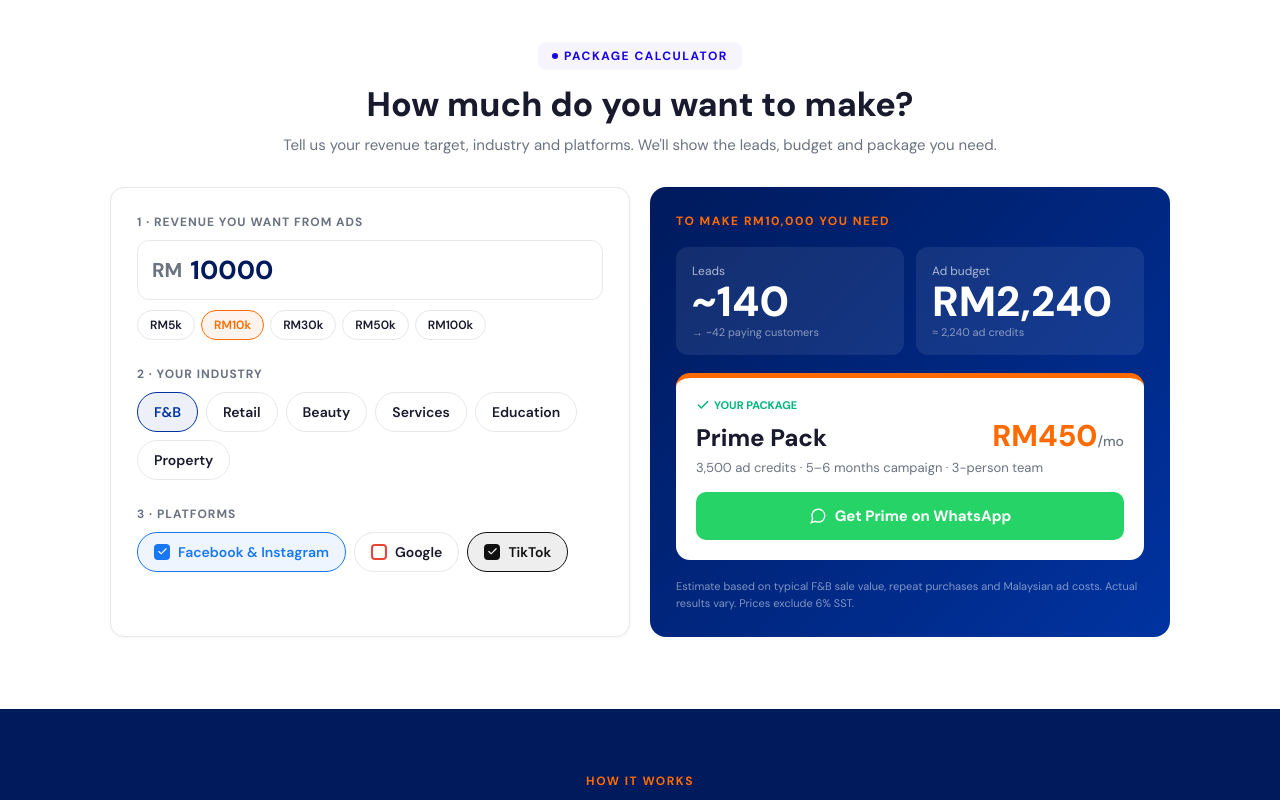
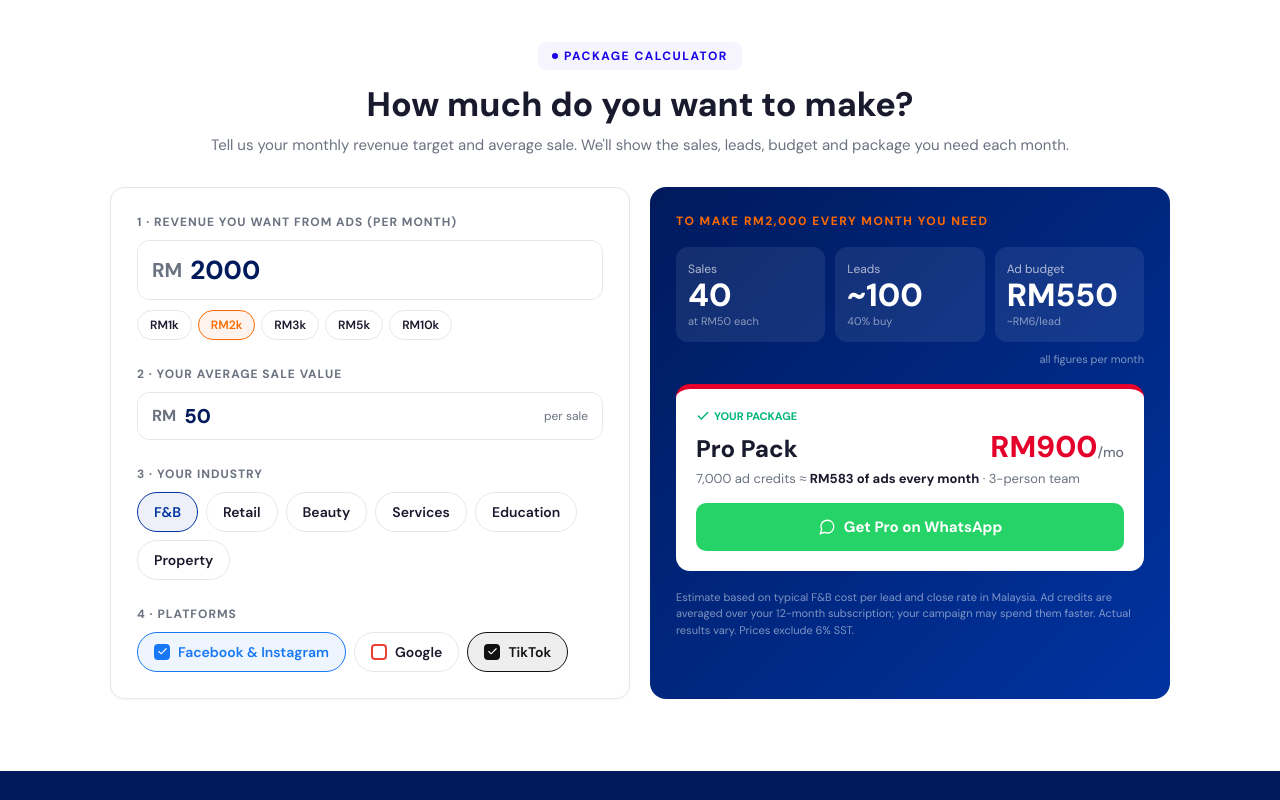
Before and after one commit to vincentvtvt/unifi-dms, a React (Vite) app: page /dms in a window 1280 px wide. Shown: the part 1840-2640 px from the top of the page. Built offline with nearby package versions, Linux system fonts and the light colour scheme.

Commit message:
Update DigitalMarketing.jsx

```diff
--- a/src/pages/DigitalMarketing.jsx
+++ b/src/pages/DigitalMarketing.jsx
@@ -13,37 +13,40 @@ const PLANS = [
 ];
 
 /* ═══ CALCULATOR SETTINGS — edit here ═══
-   Cost per lead (RM) per platform, Malaysian SME estimates (mid-range).
-   Industry: mult = cost multiplier, deal = avg sale (RM), repeat = purchases per
-   customer in 12 months, close = % of leads that buy. */
+   INDUSTRY: cpl = cost per lead on Facebook (RM), close = % of leads that buy,
+   deal = default sale value (customer can change it).
+   PLATFORM: x = cost-per-lead multiplier vs Facebook. */
+const INDUSTRY = {
+  "F&B":       {cpl:5,  close:40, deal:50},
+  "Retail":    {cpl:8,  close:20, deal:150},
+  "Beauty":    {cpl:12, close:25, deal:200},
+  "Services":  {cpl:20, close:15, deal:800},
+  "Education": {cpl:25, close:10, deal:2500},
+  "Property":  {cpl:35, close:2,  deal:10000},
+};
 const PLATFORM = {
-  fb:     {name:"Facebook & Instagram", color:"#1877F2", cpl:16},
-  google: {name:"Google",               color:"#EA4335", cpl:36},
-  tiktok: {name:"TikTok",               color:"#111111", cpl:24},
+  fb:     {name:"Facebook & Instagram", color:"#1877F2", x:1.0},
+  google: {name:"Google",               color:"#EA4335", x:1.8},
+  tiktok: {name:"TikTok",               color:"#111111", x:1.2},
 };
-const INDUSTRY = {
-  "F&B":       {mult:0.8, deal:40,    repeat:6, close:30},
-  "Retail":    {mult:0.9, deal:150,   repeat:2, close:20},
-  "Beauty":    {mult:1.0, deal:200,   repeat:3, close:25},
-  "Services":  {mult:1.1, deal:800,   repeat:1, close:15},
-  "Education": {mult:1.2, deal:2500,  repeat:1, close:10},
-  "Property":  {mult:1.6, deal:10000, repeat:1, close:2},
-};
-const REVENUE_PRESETS = [5000,10000,30000,50000,100000];
+const REVENUE_PRESETS = [1000,2000,3000,5000,10000];
+/* DMS credits are spread over the 12 months you pay → average ad budget per month */
+const adPerMonth = p => Math.round(p.cr/12);
 
-/* revenue target → customers → leads → ad budget → smallest plan that covers it */
-function plan(revenue, industry, platforms){
+/* monthly revenue → sales → leads → monthly ad budget → smallest plan that covers it */
+function plan(revenue, deal, industry, platforms){
   const ind = INDUSTRY[industry];
   const keys = platforms.length ? platforms : ["fb"];
-  const cpl = keys.reduce((a,k)=>a+PLATFORM[k].cpl,0)/keys.length*ind.mult;
-  const customers = Math.ceil(revenue/(ind.deal*ind.repeat));
-  const leads = Math.ceil(customers/(ind.close/100));
+  const cpl = ind.cpl * keys.reduce((a,k)=>a+PLATFORM[k].x,0)/keys.length;
+  const sales = Math.ceil(revenue/Math.max(1,deal));
+  const leads = Math.ceil(sales/(ind.close/100));
   const budget = Math.ceil(leads*cpl/10)*10;
-  const idx = PLANS.findIndex(p=>p.cr>=budget);
-  return {customers, leads, budget, cpl, pkg:PLANS[idx===-1?PLANS.length-1:idx], over:idx===-1};
+  const idx = PLANS.findIndex(p=>adPerMonth(p)>=budget);
+  const pkg = PLANS[idx===-1?PLANS.length-1:idx];
+  return {sales, leads, budget, cpl, pkg, over:idx===-1, topup:Math.max(0,budget-adPerMonth(pkg))};
 }
 const fmt = n => Math.round(n).toLocaleString();
-const HERO = plan(10000,"F&B",["fb","tiktok"]);
+const HERO = plan(2000,50,"F&B",["fb","tiktok"]);
 
 const STEPS = [
   {d:"Day 1",t:"Subscribe",s:"Sign up via WhatsApp. Confirmation sent, charges go to your Unifi bill."},
@@ -66,14 +69,16 @@ const FAQ = [
 
 function Calculator(){
   const T = useTheme();
-  const [revenue,setRevenue] = useState(10000);
+  const [revenue,setRevenue] = useState(2000);
   const [industry,setIndustry] = useState("F&B");
+  const [deal,setDeal] = useState(INDUSTRY["F&B"].deal);
+  const pickIndustry = k => { setIndustry(k); setDeal(INDUSTRY[k].deal); };
   const [platforms,setPlatforms] = useState(["fb","tiktok"]);
   const toggle = k => setPlatforms(p => p.includes(k) ? (p.length>1 ? p.filter(x=>x!==k) : p) : [...p,k]);
-  const r = useMemo(()=>plan(revenue,industry,platforms),[revenue,industry,platforms]);
+  const r = useMemo(()=>plan(revenue,deal,industry,platforms),[revenue,deal,industry,platforms]);
   const p = r.pkg;
 
-  const waMsg = `I used the DMS calculator.\n• Revenue target: RM${fmt(revenue)}\n• Industry: ${industry}\n• Platforms: ${platforms.map(k=>PLATFORM[k].name).join(", ")}\n• Leads needed: ~${fmt(r.leads)} · Ad budget: ~RM${fmt(r.budget)}\n• Suggested: *${p.name} Pack* (RM${p.mo}/mo)\nI want to get started.`;
+  const waMsg = `I used the DMS calculator.\n• Monthly revenue target: RM${fmt(revenue)}\n• Avg. sale: RM${fmt(deal)}\n• Industry: ${industry}\n• Platforms: ${platforms.map(k=>PLATFORM[k].name).join(", ")}\n• Per month: ${fmt(r.sales)} sales · ~${fmt(r.leads)} leads · ~RM${fmt(r.budget)} ads\n• Suggested: *${p.name} Pack* (RM${p.mo}/mo)\nI want to get started.`;
   const goWA = () => { track("calc_whatsapp"); window.open(waL(waMsg,"dms_calculator"),"_blank"); };
 
   const chip = (on,c=UB.blue) => ({padding:"10px 16px",borderRadius:999,border:`1.5px solid ${on?c:T.border}`,background:on?c+"12":"white",color:on?c:T.text,fontSize:14,fontWeight:600,cursor:"pointer",fontFamily:"'DM Sans',sans-serif",transition:"all 0.2s"});
@@ -82,7 +87,7 @@ function Calculator(){
   return <div className="calc-grid" style={{display:"grid",gridTemplateColumns:"minmax(0,1fr) minmax(0,1fr)",gap:20,alignItems:"stretch"}}>
     <Card hover={false} style={{padding:26,display:"flex",flexDirection:"column",gap:26}}>
       <div>
-        <div style={label}>1 · Revenue you want from ads</div>
+        <div style={label}>1 · Revenue you want from ads (per month)</div>
         <div style={{display:"flex",alignItems:"center",border:`1.5px solid ${T.border}`,borderRadius:12,padding:"0 14px",marginBottom:10}}>
           <span style={{fontSize:20,fontWeight:700,color:T.muted}}>RM</span>
           <input type="number" min={0} step={1000} value={revenue} onChange={e=>setRevenue(Math.max(0,+e.target.value))} style={{width:"100%",border:"none",outline:"none",padding:"12px 8px",fontSize:26,fontWeight:800,color:UB.navy,fontFamily:"'DM Sans',sans-serif",background:"transparent"}}/>
@@ -92,13 +97,21 @@ function Calculator(){
         </div>
       </div>
       <div>
-        <div style={label}>2 · Your industry</div>
-        <div style={{display:"flex",flexWrap:"wrap",gap:8}}>
-          {Object.keys(INDUSTRY).map(k=><button key={k} onClick={()=>setIndustry(k)} style={chip(industry===k)}>{k}</button>)}
+        <div style={label}>2 · Your average sale value</div>
+        <div style={{display:"flex",alignItems:"center",border:`1.5px solid ${T.border}`,borderRadius:12,padding:"0 14px"}}>
+          <span style={{fontSize:16,fontWeight:700,color:T.muted}}>RM</span>
+          <input type="number" min={1} value={deal} onChange={e=>setDeal(Math.max(1,+e.target.value))} style={{width:"100%",border:"none",outline:"none",padding:"10px 8px",fontSize:20,fontWeight:800,color:UB.navy,fontFamily:"'DM Sans',sans-serif",background:"transparent"}}/>
+          <span style={{fontSize:12,color:T.muted,whiteSpace:"nowrap"}}>per sale</span>
         </div>
       </div>
       <div>
-        <div style={label}>3 · Platforms</div>
+        <div style={label}>3 · Your industry</div>
+        <div style={{display:"flex",flexWrap:"wrap",gap:8}}>
+          {Object.keys(INDUSTRY).map(k=><button key={k} onClick={()=>pickIndustry(k)} style={chip(industry===k)}>{k}</button>)}
+        </div>
+      </div>
+      <div>
+        <div style={label}>4 · Platforms</div>
         <div style={{display:"flex",flexWrap:"wrap",gap:8}}>
           {Object.entries(PLATFORM).map(([k,v])=><button key={k} onClick={()=>toggle(k)} style={{...chip(platforms.includes(k),v.color),display:"inline-flex",alignItems:"center",gap:8}}>
             <span style={{width:16,height:16,borderRadius:4,border:`2px solid ${v.color}`,background:platforms.includes(k)?v.color:"white",display:"inline-flex",alignItems:"center",justifyContent:"center"}}>{platforms.includes(k)&&I.check("white",11)}</span>{v.name}
@@ -108,19 +121,15 @@ function Calculator(){
     </Card>
 
     <div style={{background:`linear-gradient(135deg, ${UB.navy}, ${UB.blue})`,borderRadius:16,padding:26,color:"white",display:"flex",flexDirection:"column",gap:18}}>
-      <div style={{fontSize:12,fontWeight:700,letterSpacing:1.5,textTransform:"uppercase",color:UB.orange}}>To make RM{fmt(revenue)} you need</div>
-      <div style={{display:"grid",gridTemplateColumns:"1fr 1fr",gap:12}}>
-        <div style={{background:"rgba(255,255,255,0.08)",borderRadius:12,padding:16}}>
-          <div style={{fontSize:12,opacity:0.65}}>Leads</div>
-          <div style={{fontSize:"clamp(30px,5vw,42px)",fontWeight:800,lineHeight:1.1}}>~{fmt(r.leads)}</div>
-          <div style={{fontSize:11,opacity:0.5}}>→ ~{fmt(r.customers)} paying customers</div>
-        </div>
-        <div style={{background:"rgba(255,255,255,0.08)",borderRadius:12,padding:16}}>
-          <div style={{fontSize:12,opacity:0.65}}>Ad budget</div>
-          <div style={{fontSize:"clamp(30px,5vw,42px)",fontWeight:800,lineHeight:1.1}}>RM{fmt(r.budget)}</div>
-          <div style={{fontSize:11,opacity:0.5}}>≈ {fmt(r.budget)} ad credits</div>
-        </div>
+      <div style={{fontSize:12,fontWeight:700,letterSpacing:1.5,textTransform:"uppercase",color:UB.orange}}>To make RM{fmt(revenue)} every month you need</div>
+      <div style={{display:"grid",gridTemplateColumns:"repeat(3,1fr)",gap:10}}>
+        {[["Sales",fmt(r.sales),`at RM${fmt(deal)} each`],["Leads",`~${fmt(r.leads)}`,`${INDUSTRY[industry].close}% buy`],["Ad budget",`RM${fmt(r.budget)}`,`~RM${fmt(r.cpl)}/lead`]].map(([a,b,c])=><div key={a} style={{background:"rgba(255,255,255,0.08)",borderRadius:12,padding:"14px 12px"}}>
+          <div style={{fontSize:12,opacity:0.65}}>{a}</div>
+          <div style={{fontSize:"clamp(22px,3.6vw,32px)",fontWeight:800,lineHeight:1.15}}>{b}</div>
+          <div style={{fontSize:11,opacity:0.5}}>{c}</div>
+        </div>)}
       </div>
+      <div style={{fontSize:11,opacity:0.5,marginTop:-8,textAlign:"right"}}>all figures per month</div>
 
       <div style={{background:"white",color:T.text,borderRadius:14,padding:20,borderTop:`5px solid ${p.color}`}}>
         <div style={{fontSize:11,fontWeight:700,color:UB.green,display:"flex",alignItems:"center",gap:4,marginBottom:4}}>{I.check(UB.green,14)} YOUR PACKAGE</div>
@@ -128,11 +137,11 @@ function Calculator(){
           <div style={{fontSize:24,fontWeight:800}}>{p.name} Pack</div>
           <div style={{fontSize:30,fontWeight:800,color:p.color}}>RM{p.mo}<span style={{fontSize:14,color:T.muted,fontWeight:500}}>/mo</span></div>
         </div>
-        <div style={{fontSize:13,color:T.muted,margin:"4px 0 16px"}}>{p.cr.toLocaleString()} ad credits · {p.camp} campaign · 3-person team</div>
-        {r.over&&<div style={{fontSize:12,background:UB.orange+"12",color:UB.orange,borderRadius:8,padding:"8px 10px",marginBottom:12,fontWeight:600}}>Your target needs more than one Pro Pack — WhatsApp us for a custom plan.</div>}
+        <div style={{fontSize:13,color:T.muted,margin:"4px 0 16px"}}>{p.cr.toLocaleString()} ad credits ≈ <b style={{color:T.text}}>RM{fmt(adPerMonth(p))} of ads every month</b> · 3-person team</div>
+        {r.over&&<div style={{fontSize:12,background:UB.orange+"12",color:UB.orange,borderRadius:8,padding:"8px 10px",marginBottom:12,fontWeight:600}}>Your target needs about RM{fmt(r.topup)}/month more in ads than Pro covers. WhatsApp us for top-up credits or a custom plan.</div>}
         <button onClick={goWA} style={{width:"100%",display:"inline-flex",alignItems:"center",justifyContent:"center",gap:8,background:"#25D366",color:"white",border:"none",padding:"14px 20px",borderRadius:10,fontSize:15,fontWeight:700,cursor:"pointer",fontFamily:"'DM Sans',sans-serif"}}>{I.msg("white",18)} Get {p.name} on WhatsApp</button>
       </div>
-      <p style={{fontSize:11,opacity:0.5,lineHeight:1.5}}>Estimate based on typical {industry} sale value, repeat purchases and Malaysian ad costs. Actual results vary. Prices exclude 6% SST.</p>
+      <p style={{fontSize:11,opacity:0.5,lineHeight:1.5}}>Estimate based on typical {industry} cost per lead and close rate in Malaysia. Ad credits are averaged over your 12-month subscription; your campaign may spend them faster. Actual results vary. Prices exclude 6% SST.</p>
     </div>
   </div>;
 }
@@ -167,8 +176,8 @@ export default function DigitalMarketing(){
         </div>
         <div style={{flex:"0 1 380px",width:"100%",maxWidth:380}}>
           <div style={{background:"white",borderRadius:18,padding:22,color:T.text,boxShadow:"0 24px 60px rgba(0,0,0,0.25)"}}>
-            <div style={{fontSize:12,color:T.muted,fontWeight:600,marginBottom:12}}>F&amp;B example · Target RM10,000 revenue</div>
-            {[["Leads needed",`~${fmt(HERO.leads)}`],["Ad budget",`RM${fmt(HERO.budget)}`],["Platforms","Facebook + TikTok"],["Your team","3 people"]].map(([a,b])=><div key={a} style={{display:"flex",justifyContent:"space-between",padding:"10px 0",borderBottom:`1px solid ${T.border}`,fontSize:14}}><span style={{color:T.muted}}>{a}</span><b>{b}</b></div>)}
+            <div style={{fontSize:12,color:T.muted,fontWeight:600,marginBottom:12}}>F&amp;B example · RM2,000 revenue per month</div>
+            {[["Sales per month",fmt(HERO.sales)],["Leads per month",`~${fmt(HERO.leads)}`],["Ad budget per month",`RM${fmt(HERO.budget)}`],["Platforms","Facebook + TikTok"]].map(([a,b])=><div key={a} style={{display:"flex",justifyContent:"space-between",padding:"10px 0",borderBottom:`1px solid ${T.border}`,fontSize:14}}><span style={{color:T.muted}}>{a}</span><b>{b}</b></div>)}
             <div style={{marginTop:14,background:UB.green+"12",borderRadius:10,padding:12,textAlign:"center"}}>
               <div style={{fontSize:11,color:UB.green,fontWeight:700}}>Your package</div>
               <div style={{fontSize:24,fontWeight:800,color:UB.navy}}>{HERO.pkg.name} · RM{HERO.pkg.mo}/mo</div>
@@ -254,7 +263,7 @@ export default function DigitalMarketing(){
       <div style={{textAlign:"center",marginBottom:32}}>
         <SectionLabel text="Package Calculator"/>
         <h2 style={{fontSize:"clamp(24px,4vw,34px)",fontWeight:800,marginBottom:8}}>How much do you want to make?</h2>
-        <p style={{fontSize:15,color:T.muted}}>Tell us your revenue target, industry and platforms. We'll show the leads, budget and package you need.</p>
+        <p style={{fontSize:15,color:T.muted}}>Tell us your monthly revenue target and average sale. We'll show the sales, leads, budget and package you need each month.</p>
       </div>
       <Calculator/>
     </section>
```
